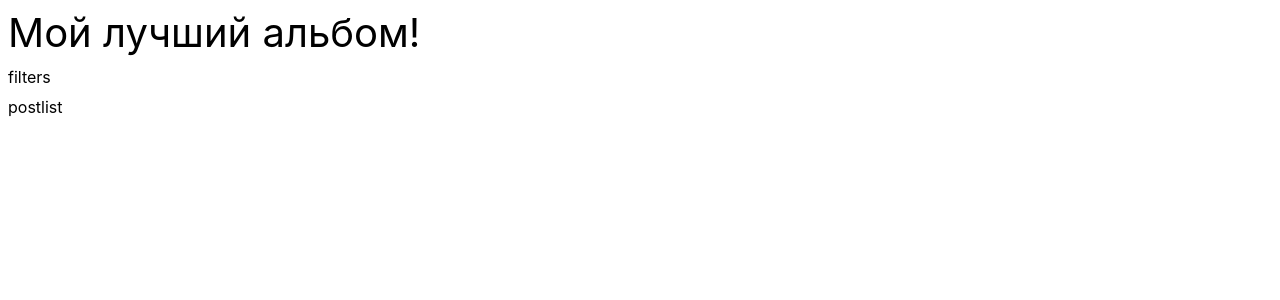
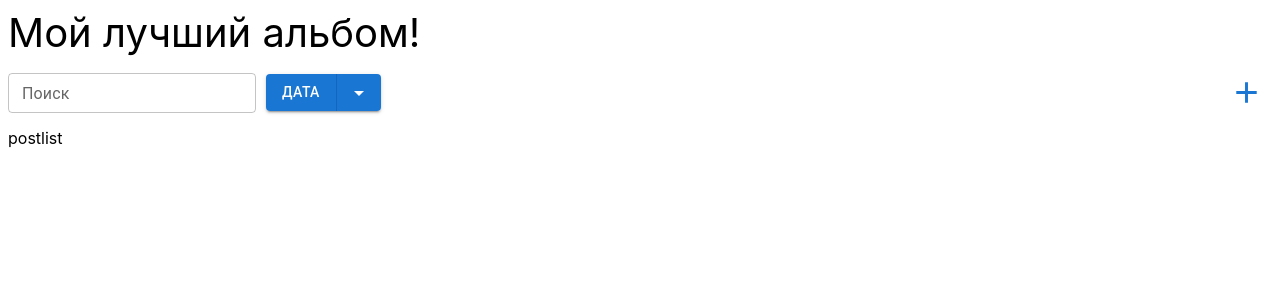
Before and after one commit to Na-ila/fslabs-test, a React (Create React App) app: page / in a window 1280 px wide. Shown: the top 300 px of the page. Built offline with nearby package versions, Linux system fonts and the light colour scheme; the HTML template or start-up script is replaced by a standard one.

Commit message:
added control panel

```diff
--- a/package.json
+++ b/package.json
@@ -3,6 +3,10 @@
   "version": "0.1.0",
   "private": true,
   "dependencies": {
+    "@emotion/react": "^11.10.0",
+    "@emotion/styled": "^11.10.0",
+    "@mui/icons-material": "^5.10.2",
+    "@mui/material": "^5.10.2",
     "@testing-library/jest-dom": "^5.16.5",
     "@testing-library/react": "^13.3.0",
     "@testing-library/user-event": "^13.5.0",
--- a/src/App.js
+++ b/src/App.js
@@ -3,12 +3,16 @@ import './app.scss';
 import Title from './components/Title';
 import Filters from './components/Filters';
 import PostList from './components/PostList';
+import Actions from './components/Actions/Actions';
 
 function App() {
   return (
     <div className="app">
       <Title />
-      <Filters />
+      <div className="control_panel">
+        <Filters />
+        <Actions />
+      </div>
       <PostList />
     </div>
   );
--- a/src/app.scss
+++ b/src/app.scss
@@ -3,3 +3,8 @@
   flex-direction: column;
   gap: 10px;
 }
+
+.control_panel {
+  display: flex;
+  justify-content: space-between;
+}
--- /dev/null
+++ b/src/components/Actions/Actions.jsx
@@ -0,0 +1,14 @@
+import IconButton from '@mui/material/IconButton';
+import AddIcon from '@mui/icons-material/Add';
+
+const Actions = () => {
+  const createPost = () => {};
+
+  return (
+    <IconButton aria-label="create" onClick={createPost}>
+      <AddIcon fontSize="large" color="primary" />
+    </IconButton>
+  );
+};
+
+export default Actions;
--- a/src/components/Filters/Filters.jsx
+++ b/src/components/Filters/Filters.jsx
@@ -1,5 +1,43 @@
+import React from 'react';
+import './filters.scss';
+
+import TextField from '@mui/material/TextField';
+import Button from '@mui/material/Button';
+import ButtonGroup from '@mui/material/ButtonGroup';
+import ArrowDropDownIcon from '@mui/icons-material/ArrowDropDown';
+import ArrowDropUpIcon from '@mui/icons-material/ArrowDropUp';
+
 const Filters = () => {
-  return <div>filters</div>;
+  const [searchValue, setSearchValue] = React.useState('');
+  const [dateUp, setDateUp] = React.useState(false);
+
+  const handleToggle = () => {
+    setDateUp((prev) => !prev);
+  };
+
+  return (
+    <div className="filters_container">
+      <TextField
+        id="outlined-basic"
+        label="Поиск"
+        variant="outlined"
+        value={searchValue}
+        onChange={(e) => setSearchValue(e.target.value)}
+        size="small"
+      />
+      <ButtonGroup variant="contained" aria-label="split button">
+        <Button disableRipple>Дата</Button>
+        <Button
+          size="small"
+          aria-label="select merge strategy"
+          aria-haspopup="menu"
+          onClick={handleToggle}
+        >
+          {dateUp ? <ArrowDropUpIcon /> : <ArrowDropDownIcon />}
+        </Button>
+      </ButtonGroup>
+    </div>
+  );
 };
 
 export default Filters;
--- /dev/null
+++ b/src/components/Filters/filters.scss
@@ -0,0 +1,5 @@
+.filters_container {
+  display: flex;
+  align-items: center;
+  gap: 10px;
+}
```
Also changed, not shown: 1 other file (tests, documents, lock files or other folders).
